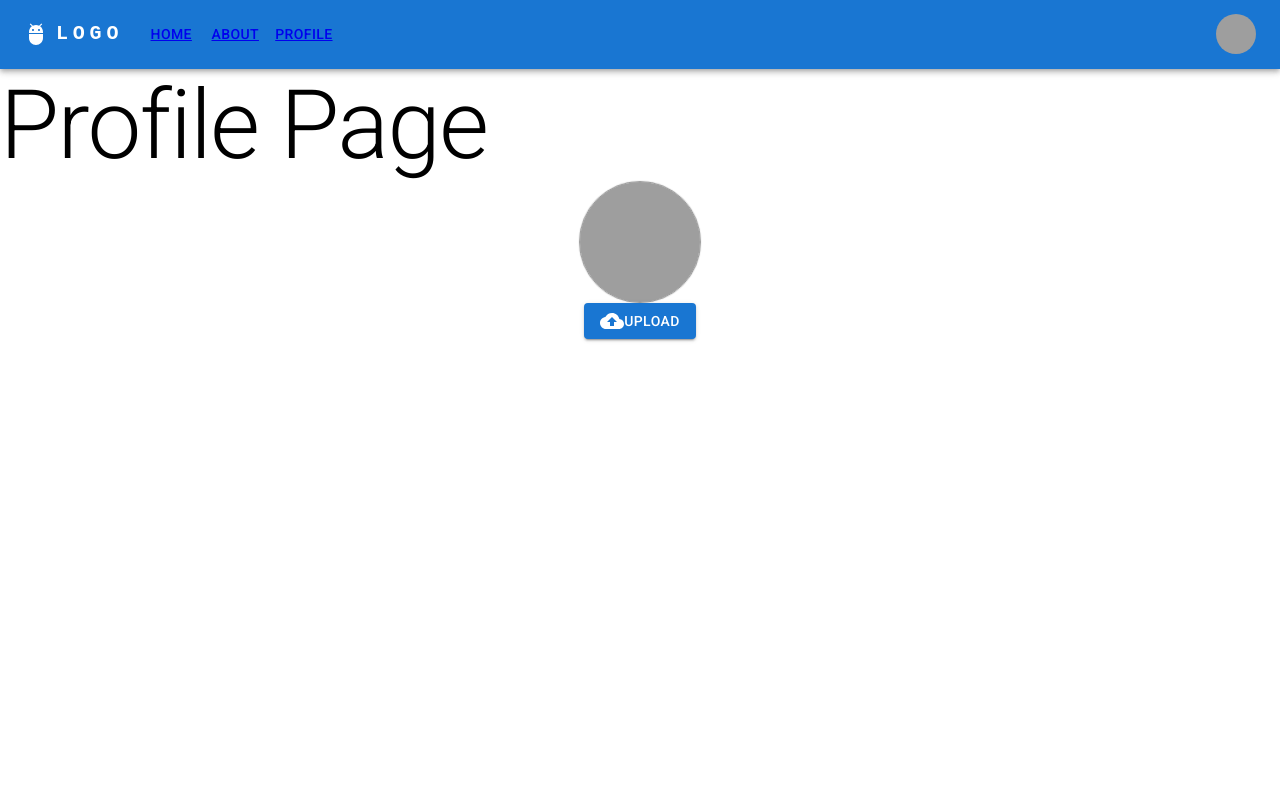
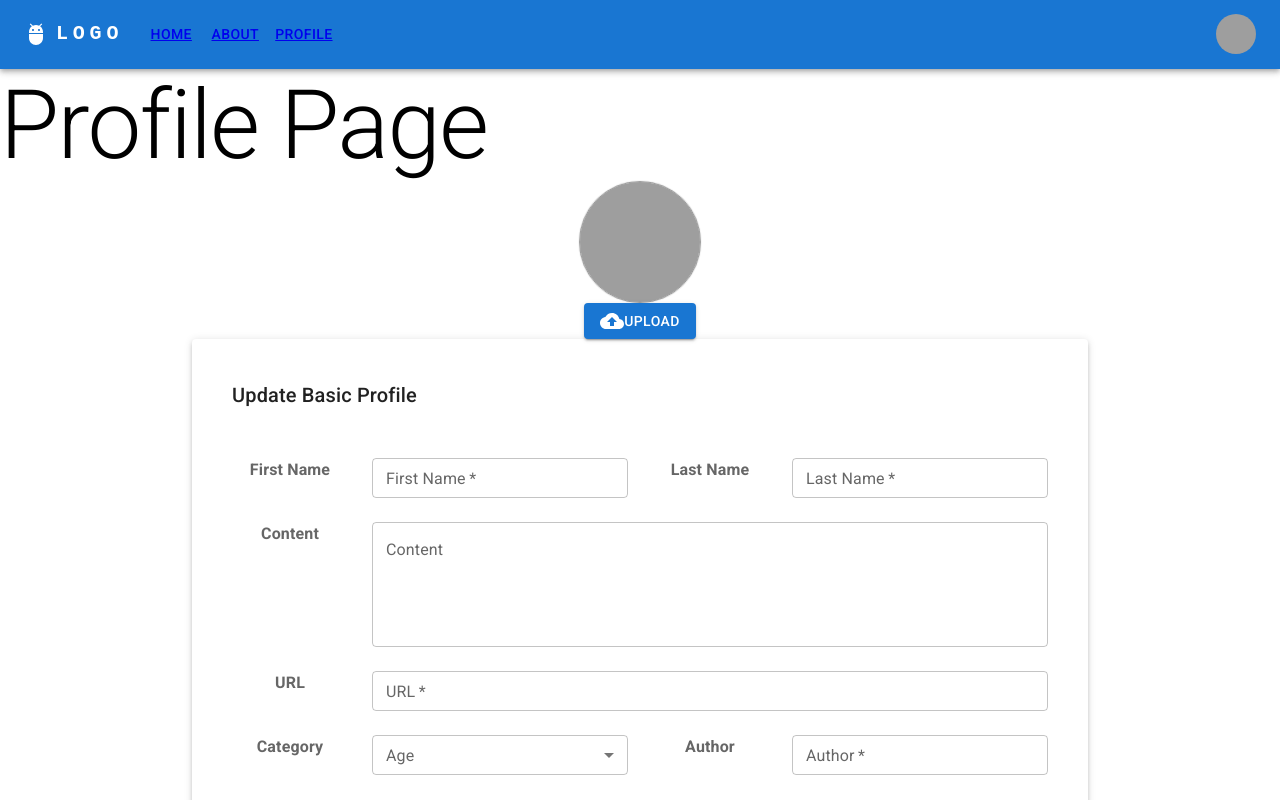
Before and after one commit to jakji93/airon-fitness, a React (Create React App) app in the folder client/: page /profile in a window 1280 px wide. Shown: the top 800 px of the page. Built offline with nearby package versions, Linux system fonts and the light colour scheme; grey boxes are pictures that could not be loaded.

Commit message:
feat: added basic form

```diff
--- /dev/null
+++ b/client/src/components/Profile/Forms/Form.jsx
@@ -0,0 +1,166 @@
+import {
+  Paper, Typography, Grid, InputLabel, TextField, FormControl, Select, MenuItem, Button,
+} from '@mui/material';
+import { Box } from '@mui/system';
+import React from 'react';
+import UploadFileIcon from '@mui/icons-material/UploadFile';
+import FormInput from './FormInput';
+
+export default function Form() {
+  const [age, setAge] = React.useState('');
+
+  const handleChange = (event) => {
+    setAge(event.target.value);
+  };
+
+  const categories = [
+    'science',
+    'sports',
+    'business',
+    'politics',
+    'entertainment',
+    'technology',
+    'world',
+    'all',
+  ];
+  return (
+
+    <Paper elevation={3} sx={{ marginRight: '15%', marginLeft: '15%' }}>
+      <Box sx={{ padding: 5 }}>
+        <Typography variant="h6" gutterBottom sx={{ paddingBottom: 5 }}>
+          Update Basic Profile
+        </Typography>
+        <Grid container spacing={3}>
+          <FormInput
+            id="first-name"
+            label="First Name"
+            half
+          />
+          <FormInput
+            id="last-name"
+            label="Last Name"
+            half
+          />
+          <Grid item xs={12} sm={2}>
+            <InputLabel
+              sx={{
+                display: 'flex',
+                justifyContent: 'center',
+                fontWeight: 700,
+              }}
+            >
+              Content
+            </InputLabel>
+          </Grid>
+          <Grid item xs={12} sm={10}>
+            <TextField
+              id="outlined-multiline-static"
+              label="Content"
+              multiline
+              fullWidth
+              rows={4}
+            />
+          </Grid>
+          <Grid item xs={12} sm={2}>
+            <InputLabel
+              sx={{
+                display: 'flex',
+                justifyContent: 'center',
+                fontWeight: 700,
+              }}
+            >
+              URL
+            </InputLabel>
+          </Grid>
+          <Grid item xs={12} sm={10}>
+            <TextField
+              required
+              id="url"
+              name="url"
+              label="URL"
+              fullWidth
+              size="small"
+              autoComplete="off"
+              variant="outlined"
+            />
+          </Grid>
+          <Grid item xs={12} sm={2}>
+            <InputLabel
+              sx={{
+                display: 'flex',
+                justifyContent: 'center',
+                fontWeight: 700,
+              }}
+            >
+              Category
+            </InputLabel>
+          </Grid>
+          <Grid item xs={12} sm={4}>
+            <FormControl fullWidth size="small">
+              <InputLabel id="demo-simple-select-label">Age</InputLabel>
+              <Select
+                labelId="demo-simple-select-label"
+                id="demo-simple-select"
+                value={age}
+                label="Age"
+                onChange={handleChange}
+              >
+                {categories.map((item) => (
+                  <MenuItem value={item}>{item}</MenuItem>
+                ))}
+              </Select>
+            </FormControl>
+          </Grid>
+          <Grid item xs={12} sm={2}>
+            <InputLabel
+              sx={{
+                display: 'flex',
+                justifyContent: 'center',
+                fontWeight: 700,
+              }}
+            >
+              Author
+            </InputLabel>
+          </Grid>
+          <Grid item xs={12} sm={4}>
+            <TextField
+              required
+              id="author"
+              name="author"
+              label="Author"
+              fullWidth
+              size="small"
+              autoComplete="off"
+              variant="outlined"
+            />
+          </Grid>
+          <Grid item xs={12} sm={2}>
+            <InputLabel
+              sx={{
+                display: 'flex',
+                justifyContent: 'center',
+                fontWeight: 700,
+              }}
+            >
+              Img Upload
+            </InputLabel>
+          </Grid>
+          <Grid item xs={12} sm={4}>
+            <Button>
+              <UploadFileIcon />
+            </Button>
+          </Grid>
+          <Grid item xs={12} sm={6} />
+          <Grid item xs={12} sm={5} />
+          <Grid item xs={12} sm={4}>
+            <Button variant="contained" sx={{ color: '#ff781f' }}>
+              Save
+            </Button>
+          </Grid>
+          <Grid item xs={12} sm={5} />
+        </Grid>
+      </Box>
+    </Paper>
+
+  );
+}
--- /dev/null
+++ b/client/src/components/Profile/Forms/FormInput.jsx
@@ -0,0 +1,50 @@
+import React from 'react';
+import { Grid, InputLabel, TextField } from '@mui/material';
+import PropTypes from 'prop-types';
+
+export default function FormInput(props) {
+  const {
+    id,
+    label,
+    half,
+  } = props;
+  return (
+    <>
+      <Grid item xs={12} sm={2}>
+        <InputLabel
+          sx={{
+            display: 'flex',
+            justifyContent: 'center',
+            fontWeight: 700,
+            wordWrap: 'break-word',
+            whiteSpace: 'normal',
+          }}
+        >
+          {label}
+        </InputLabel>
+      </Grid>
+      <Grid item xs={12} sm={half ? 4 : 10}>
+        <TextField
+          required
+          id={id}
+          name={id}
+          label={label}
+          fullWidth
+          size="small"
+          autoComplete="off"
+          variant="outlined"
+        />
+      </Grid>
+    </>
+  );
+}
+
+FormInput.propTypes = {
+  id: PropTypes.string.isRequired,
+  label: PropTypes.string.isRequired,
+  half: PropTypes.bool,
+};
+
+FormInput.defaultProps = {
+  half: false,
+};
--- a/client/src/pages/Profile.jsx
+++ b/client/src/pages/Profile.jsx
@@ -1,6 +1,7 @@
 import React from 'react';
 import { Typography } from '@mui/material';
 import AvatarUpload from '../components/Profile/AvatarUpload';
+import Form from '../components/Profile/Forms/Form';
 
 export default function Profile() {
   return (
@@ -9,6 +10,7 @@ export default function Profile() {
         Profile Page
       </Typography>
       <AvatarUpload />
+      <Form />
     </>
   );
 }
```
